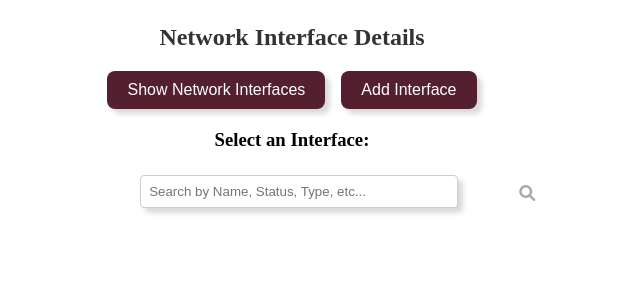
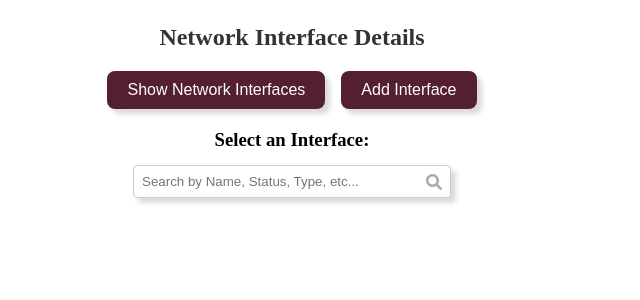
Before and after one commit to Placito/Interface_Explorer, a React (Vite) app: page / in a window 1280 px wide. Shown: the top 300 px of the page, without its empty margins (348-988 px from the left). Built offline with nearby package versions, Linux system fonts and the light colour scheme.

Commit message:
update css

```diff
--- a/src/styles.css
+++ b/src/styles.css
@@ -54,7 +54,7 @@
 
 /* Table Styles */
 .table-container {
-  margin-top: 20px;
+  margin-top: 80px;
   max-height: 400px; /* Limit the table's height */
   overflow-y: auto; /* Allow scrolling if the table is too long */
   border: 1px solid #ccc;
@@ -84,7 +84,7 @@ td {
 .no-interfaces {
   text-align: center;
   font-size: 18px;
-  color: #6b7280; /* Tailwind gray-600 */
+  color: #6b7280;
   border: none !important; /* Avoid border conflicts */
 }
 
@@ -93,35 +93,41 @@ h1 {
   font-size: 1.5rem;
   font-weight: bold;
   margin-bottom: 20px;
-  color: #333; /* Dark text */
+  color: #333;
 }
 
 /* Wrapper for the input and icon */
 .search-container {
-  align-items: center;
+  position: fixed;
+  top: 160px;
+  left: 50%;
+  transform: translateX(-50%);
   width: 85%;
-  margin: auto;
-  z-index: 0;
+  max-width: 400px;
 }
 
+/* The input element inside the search-container */
 .glass-input {
   position: relative;
-  padding: 8px 32px 8px 12px; /* Adjust padding to make space for the icon */
+  padding: 8px 32px 8px 12px;
   border: 1px solid #ccc;
   border-radius: 4px;
   width: 100%;
-  max-width: 400px;
+  max-width: 100%;
   z-index: 1;
 }
 
+/* The search icon inside the input field */
 .search-icon {
   position: absolute;
-  top: 185px;
-  right: 31%;
+  top: 50%;
+  right: 50px;
+  transform: translateY(-50%); /* Adjust to center it vertically */
   z-index: 2;
   color: #aaa;
   pointer-events: none; /* Prevent the icon from being clicked */
 }
+
 
 /* Autocomplete dropdown */
 .autocomplete-dropdown {
```
Also changed, not shown: src-tauri/network_interfaces.json (+0 -7 lines).
